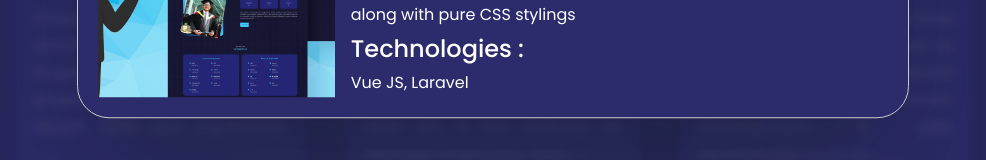
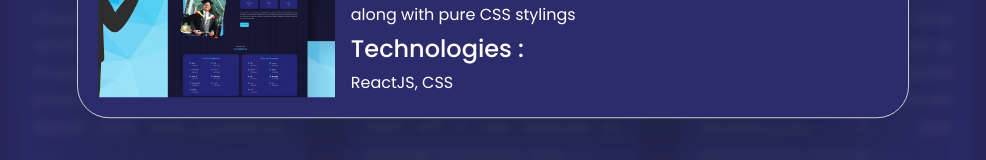
Before and after one commit to Enok12/react-portfolio, a React (Create React App) app: page / in a window 1280 px wide. Both pictures are taken after a click on the element 306 px from the left and 3611 px from the top of the page. Shown: the part 3657-3817 px from the top of the page, without its empty margins (147-1133 px from the left). Built offline with nearby package versions, Linux system fonts and the light colour scheme.

Commit message:
Data Changed
Added Tech Stack

```diff
--- a/src/components/Portfolio/Portfolio.jsx
+++ b/src/components/Portfolio/Portfolio.jsx
@@ -41,35 +41,43 @@ const data = [
     image: IMG1,
     title: 'React Portfolio Project (React JS, CSS)',
     github: 'https://github.com/Enok12/react-portfolio',
-    desc: 'Check out my Portfolio Project which is one the First React Projects developed by me. This project will showcase about Myself, Skills and Experience. As technologies React, SwiperJS and EmailJS are used along with pure CSS stylings'
+    desc: 'Check out my Portfolio Project which is one the First React Projects developed by me. This project will showcase about Myself, Skills and Experience. As technologies React, SwiperJS and EmailJS are used along with pure CSS stylings',
+    techstack:'ReactJS, CSS'
   },
   {
     id: 2,
     image: IMG2,
     title: 'Inventory System (Laravel, Vue, REST API)',
     github: 'https://github.com/Enok12/inventory-system-vue-laravel',
-    desc: 'An Interactive Inventory Management System developed using technologies such as Laravel, VueJS and RESP API. It has features to Manage Employess, Salaries, Expenses, Customers and a POS system '
+    desc: 'An Interactive Inventory Management System developed using technologies such as Laravel, VueJS and RESP API. It has features to Manage Employess, Salaries, Expenses, Customers and a POS system ',
+    techstack:'Laravel, Vue, REST API'
+
   },
   {
     id: 3,
     image: IMG3,
-    title: 'Facebook Clone (Laravel, Vue, Tailwind)',
+    title: 'Facebook Clone (Laravel, Vue, Tailwind, TDD)',
     github: 'https://github.com/Enok12/laravel-facebook_clone',
-    desc: 'This is a Facebook Clone Project and also considered as a practise project for Tailwind CSS and Test Driven Development. It uses technologies such as Laravel, VueJS and Tailwind CSS'
+    desc: 'This is a Facebook Clone Project and also considered as a practise project for Tailwind CSS and Test Driven Development. It uses technologies such as Laravel, VueJS and Tailwind CSS',
+    techstack:'Laravel, Vue, Tailwind'
+
   },
   {
     id: 4,
     image: IMG4,
     title: 'Dilshan Bookshop Project (Core PHP)',
     github: 'https://github.com/Enok12/dilshan-bookshop-project',
-    desc: 'This Project was the Final Project of the BSC Program of Software Engineering and it has been developed using only Pure PHP technology. This project was mainly developed to solve Stock Management Issues faced by certain businesses who handles data manually'
+    desc: 'This Project was the Final Project of the BSC Program of Software Engineering and it has been developed using only Pure PHP technology. This project was mainly developed to solve Stock Management Issues faced by certain businesses who handles data manually',
+    techstack:'Core PHP, HTML, CSS, JavaScript'
+
   },
   {
     id: 5,
-    image: IMG2,
+    image: IMG5,
     title: 'My Bags Frontend Project (React, Material UI)',
     github: 'https//github.com',
-    desc: 'This Project is a Frontend Project developed using ReactJS and also considered as a practise project to showcase Material UI Components '
+    desc: 'This Project is a Frontend Project developed using ReactJS and also considered as a practise project to showcase Material UI Components ',
+    techstack:'React, Material UI'
 
   },
   {
@@ -77,14 +85,18 @@ const data = [
     image: IMG7,
     title: 'Event Management System (C#,.NET)',
     github: 'https://github.com/Enok12/Event-management-system-C-.NET',
-    desc: 'This Project was the First C# project using .NET Framework. This desktop application has features like Creating, Editing, Updating and Deleting Events and further more...... '
+    desc: 'This Project was the First C# project using .NET Framework. This desktop application has features like Creating, Editing, Updating and Deleting Events and further more',
+    techstack:'C#,.NET'
+
   },
   {
     id: 7,
     image: IMG6,
     title: 'Salary Management System (Java)',
     github: 'https://github.com/Enok12/salary-management-system-java',
-    desc: 'This proejct was the First Java Project developed using NetBeans IDE. This Desktop Java Application Handles Employee Details and salaries and payrolls'
+    desc: 'This proejct was the First Java Project developed using NetBeans IDE. This Desktop Java Application Handles Employee Details and salaries and payrolls',
+    techstack:'Java'
+
   }
 ]
 
@@ -92,7 +104,7 @@ const data = [
 const Portfolio = () => {
 
   const [modelisOpen, setmodelisOpen] = useState(false)
-  const [mdata, setmdata] = useState({ id: '', image: '', title: '', github: '', desc: '' })
+  const [mdata, setmdata] = useState({ id: '', image: '', title: '', github: '', desc: '',techstack:'' })
 
 
   const ModalComponent = (data) => {
@@ -103,7 +115,8 @@ const Portfolio = () => {
       image: data.image,
       title: data.title,
       github: data.github,
-      desc: data.desc
+      desc: data.desc,
+      techstack :data.techstack
     });
   }
 
@@ -120,10 +133,10 @@ const Portfolio = () => {
 
 
         {
-          data.map(({ id, image, title, github, desc }) => {
+          data.map(({ id, image, title, github, desc,techstack }) => {
             return (
               <div>
-                <article key={id} className='portfolio__item' onClick={() => ModalComponent({ id, image, title, github, desc })}>
+                <article key={id} className='portfolio__item' onClick={() => ModalComponent({ id, image, title, github, desc,techstack })}>
                   <div className="portfolio__item-image">
                     <img src={image} alt="" />
                   </div>
@@ -161,7 +174,7 @@ const Portfolio = () => {
             <p className='modal-color-text'>{mdata.desc}</p>
 
             <h2 className='modal-h2'>Technologies :</h2>
-            <p className='modal-color-text'>Vue JS, Laravel</p>
+            <p className='modal-color-text'>{mdata.techstack}</p>
           </div>
 
         </div>
```
